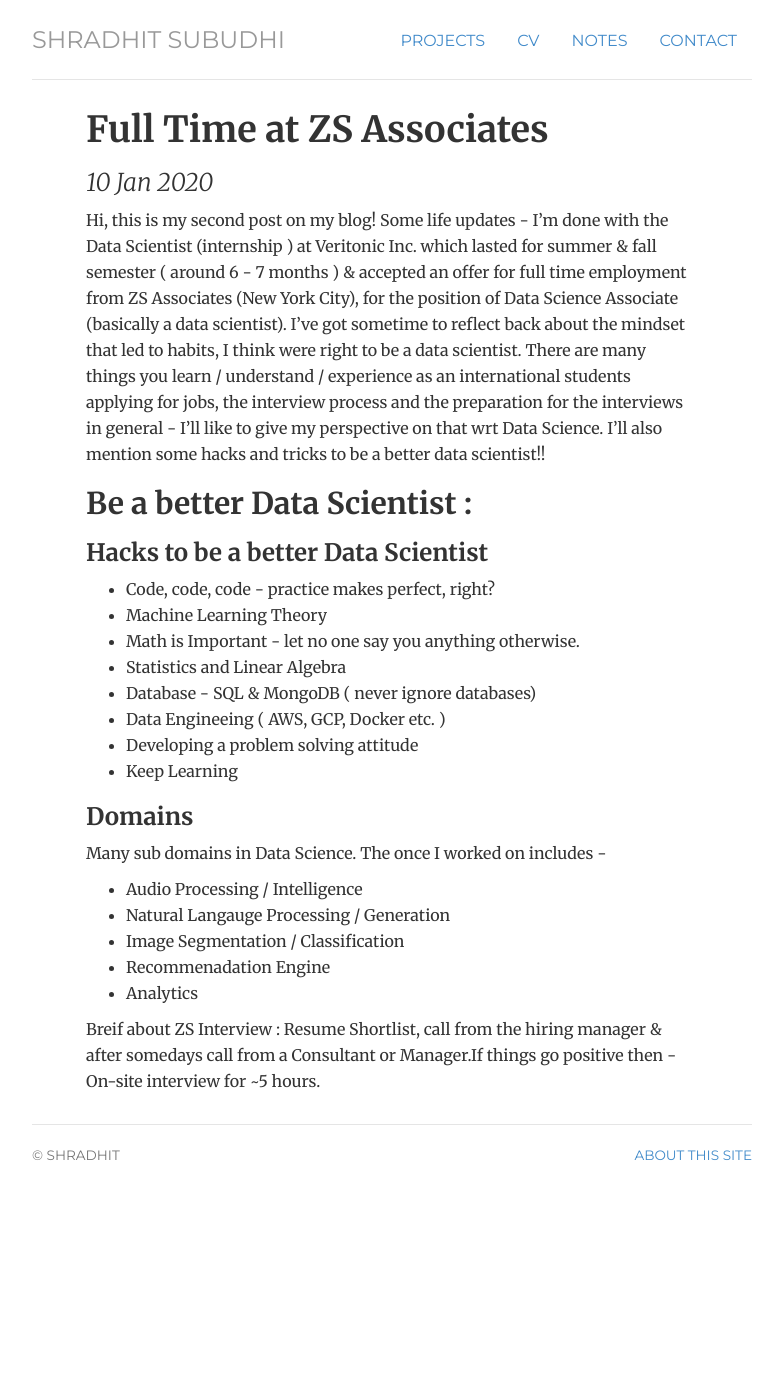
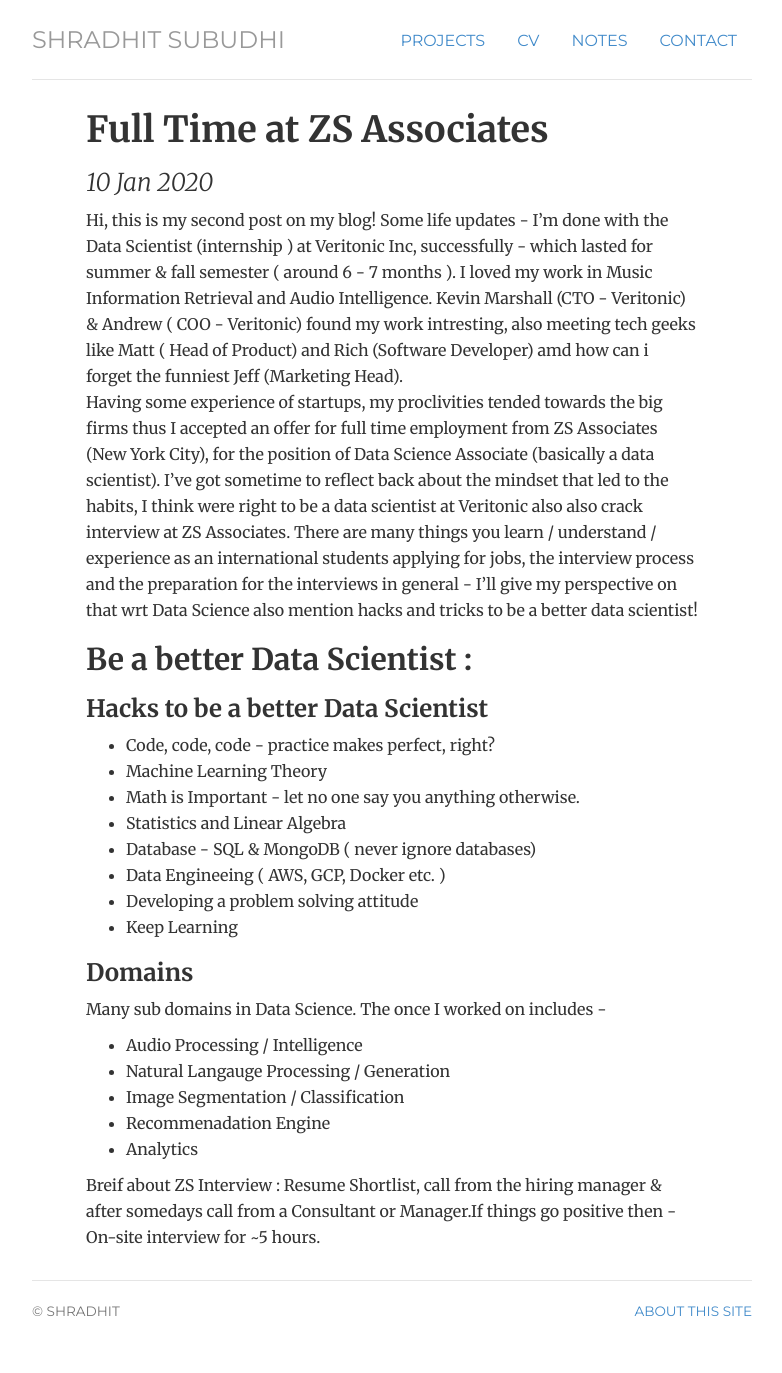
Before and after one commit to shradhit7/shradhit7.github.io, a Jekyll site: the page built from _posts/2020-01-10- Full Time Job.md, in a window 1280 px wide. Shown: the whole page, without its empty margins (248-1030 px from the left). Built offline with Jekyll 4.4.1, drawn with Linux system fonts in a browser that asks for light colours; before the commit the page ends 1217 px from its top, so only the background shows below that.

Commit message:
Update 2020-01-10- Full Time Job.md

```diff
--- a/_posts/2020-01-10- Full Time Job.md
+++ b/_posts/2020-01-10- Full Time Job.md
@@ -3,8 +3,9 @@
 title: Full Time at ZS Associates
 ---
 
-Hi, this is my second post on my blog! Some life updates -  I'm done with the Data Scientist (internship ) at Veritonic Inc. which lasted for summer & fall semester ( around 6 - 7 months ) & accepted an offer for full time employment from ZS Associates (New York City), for the position of Data Science Associate (basically a data scientist).
-I've got sometime to reflect back about the mindset that led to habits, I think were right to be a data scientist. There are many things you learn / understand / experience as an international students applying for jobs, the interview process and the preparation for the interviews in general - I'll like to give my perspective on that wrt Data Science. I'll also mention some hacks and tricks to be a better data scientist!!
+Hi, this is my second post on my blog! Some life updates -  I'm done with the Data Scientist (internship ) at Veritonic Inc, successfully - which lasted for summer & fall semester ( around 6 - 7 months ). I loved my work in Music Information Retrieval and Audio Intelligence. Kevin Marshall (CTO - Veritonic) & Andrew ( COO - Veritonic) found my work intresting, also meeting tech geeks like Matt ( Head of Product) and Rich (Software Developer) amd  how can i forget the funniest Jeff (Marketing Head).
+Having some experience of startups, my proclivities tended towards the big firms thus I accepted an offer for full time employment from ZS Associates (New York City), for the position of Data Science Associate (basically a data scientist).
+I've got sometime to reflect back about the mindset that led to the habits, I think were right to be a data scientist at Veritonic also also crack interview at ZS Associates. There are many things you learn / understand / experience as an international students applying for jobs, the interview process and the preparation for the interviews in general - I'll  give my perspective on that wrt Data Science also mention hacks and tricks to be a better data scientist!
 
 ## Be a better Data Scientist :
 
```
